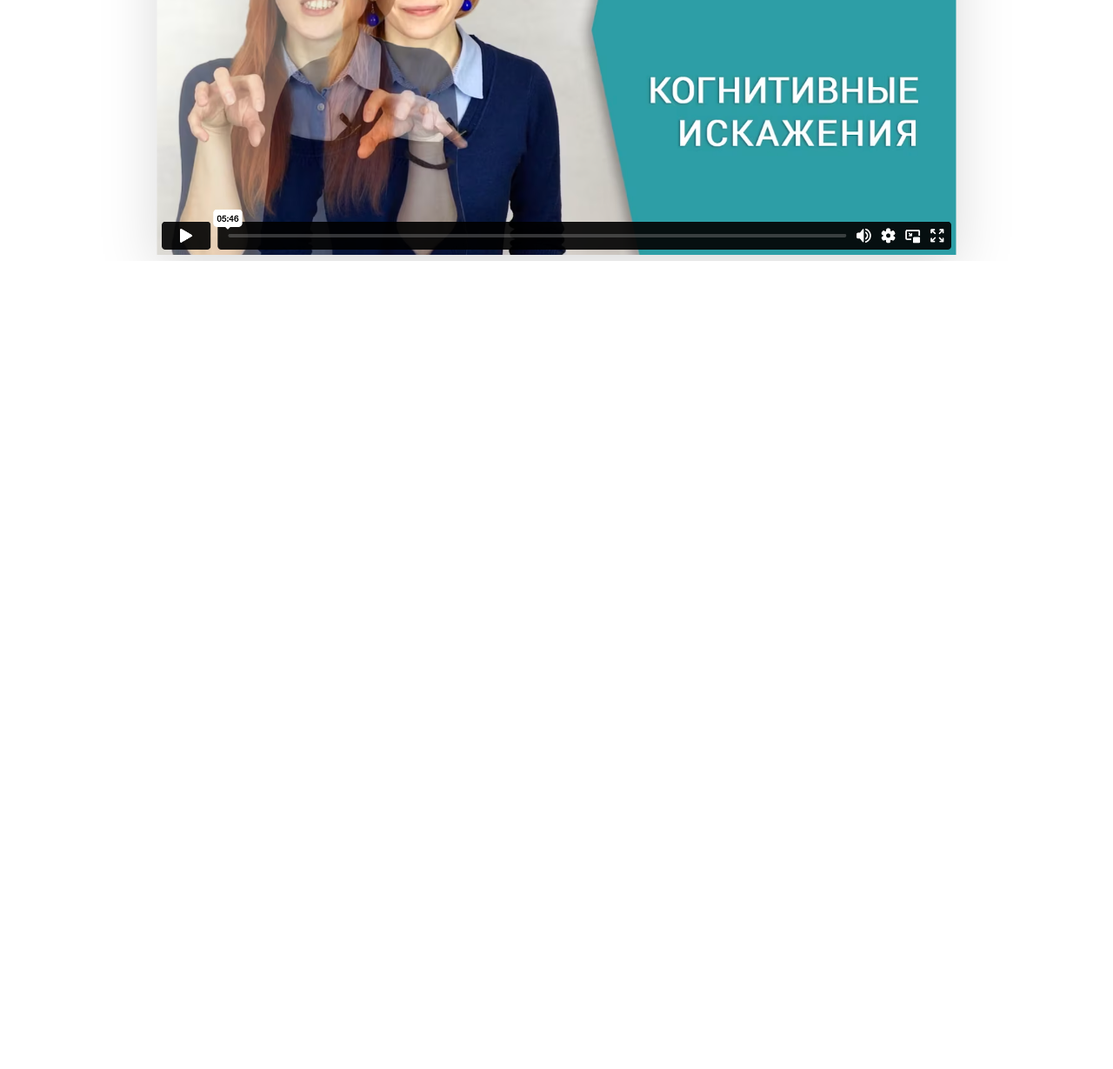
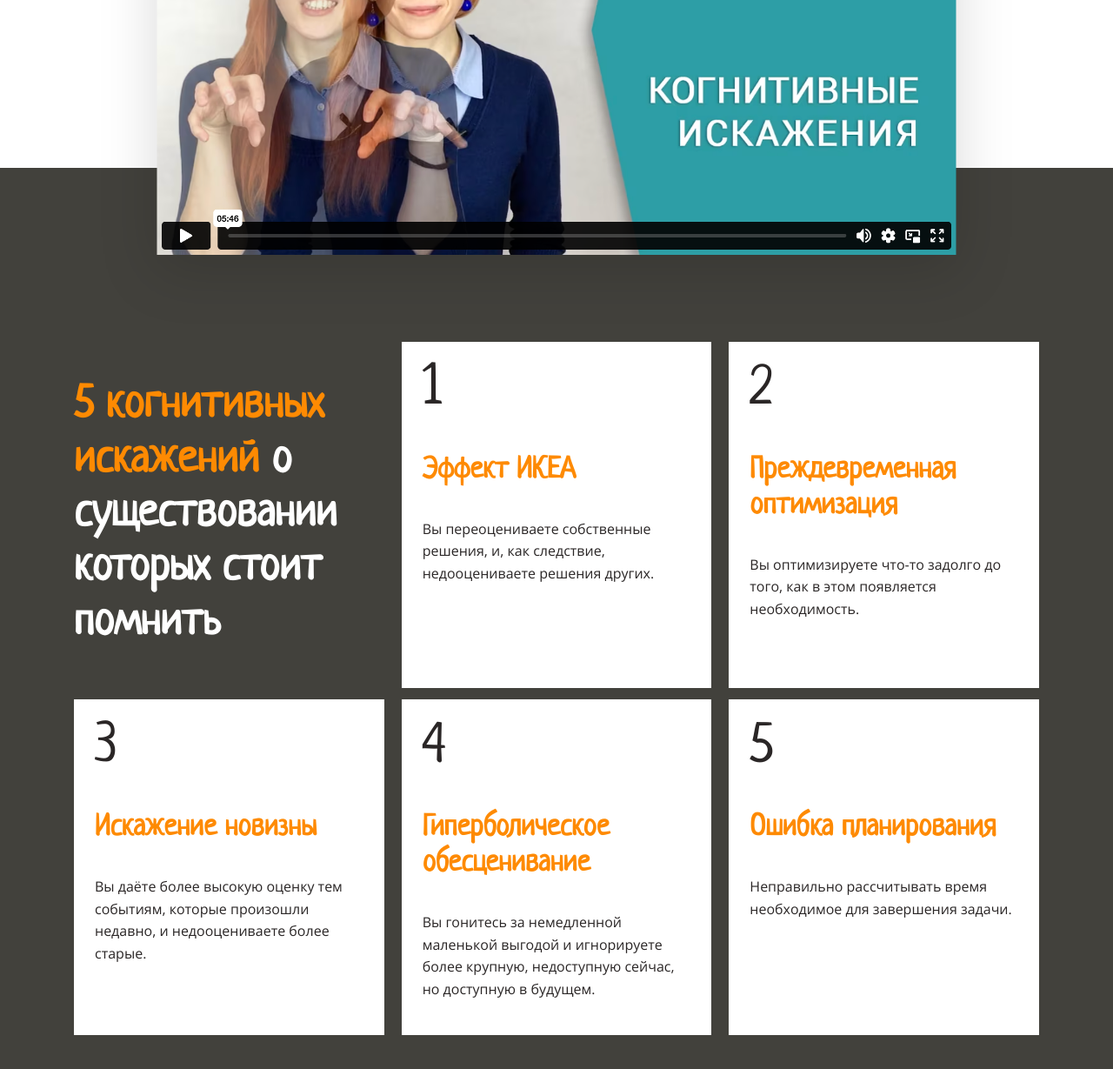
Before and after one commit to artem6367/layout-designer-project-58, a website: page src/index.html in a window 1280 px wide. Shown: the part 1517-2746 px from the top of the page at 87% size. Before the commit the page ends 1817 px from the top, so only its background shows below. Drawn offline with Linux system fonts and the light colour scheme.

Commit message:
Добавлена секция Навигация

```diff
--- a/src/index.html
+++ b/src/index.html
@@ -30,7 +30,7 @@
             сломать и
             цикл, а остатки нейтрализовать.</p>
           <p>
-            <a href="#" class="btn btn-primary">подробнее</a>
+            <a href="#navigation" class="btn btn-primary">подробнее</a>
           </p>
         </div>
       </div>
@@ -46,6 +46,45 @@
         </a>
       </div>
     </section>
+
+    <section id="navigation">
+      <div class="container">
+        <div class="grid">
+          <div>
+            <h2 class="text-white"><span class="text-primary">5 когнитивных искажений</span> о существовании которых
+              стоит
+              помнить</h2>
+          </div>
+          <a class="card" href="#">
+            <div class="card-number">1</div>
+            <h3 class="text-primary">Эффект ИКЕА</h3>
+            <p>Вы переоцениваете собственные решения, и, как следствие, недооцениваете решения других.</p>
+          </a>
+          <a class="card" href="#">
+            <div class="card-number">2</div>
+            <h3 class="text-primary">Преждевременная оптимизация</h3>
+            <p>Вы оптимизируете что-то задолго до того, как в этом появляется необходимость.</p>
+          </a>
+          <a class="card" href="#">
+            <div class="card-number">3</div>
+            <h3 class="text-primary">Искажение новизны</h3>
+            <p>Вы даёте более высокую оценку тем событиям, которые произошли недавно, и недооцениваете более старые.</p>
+          </a>
+          <a class="card" href="#">
+            <div class="card-number">4</div>
+            <h3 class="text-primary">Гиперболическое обесценивание</h3>
+            <p>Вы гонитесь за немедленной маленькой выгодой и игнорируете более крупную, недоступную сейчас, но
+              доступную
+              в будущем.</p>
+            </a>
+          <a class="card" href="#">
+            <div class="card-number">5</div>
+            <h3 class="text-primary">Ошибка планирования</h3>
+            <p>Неправильно рассчитывать время необходимое для завершения задачи.</p>
+          </a>
+        </div>
+      </div>
+    </section>
   </main>
   <footer>
 
--- a/src/styles/style.css
+++ b/src/styles/style.css
@@ -134,3 +134,47 @@ h3 {
 .preview-img {
   width: 100%;
 }
+
+#navigation {
+  padding-top: 100px;
+  background-color: var(--primary-dark);
+}
+
+#navigation h2 {
+  font-size: 52px;
+}
+
+.text-white {
+  color: var(--white);
+}
+
+.grid {
+  display: grid;
+  grid-template-columns: repeat(3, 1fr);
+  column-gap: 20px;
+  row-gap: 13px;
+}
+
+.card {
+  display: block;
+  padding: 24px;
+  background-color: var(--white);
+  text-decoration: none;
+  color: inherit;
+}
+
+.card:hover {
+  background-color: var(--primary);
+  color: var(--white);
+}
+
+.card:hover .text-primary {
+  color: var(--white);
+}
+
+.card-number {
+  margin-bottom: 40px;
+  font-family: Neucha;
+  font-size: 64px;
+  line-height: 1;
+}
```
